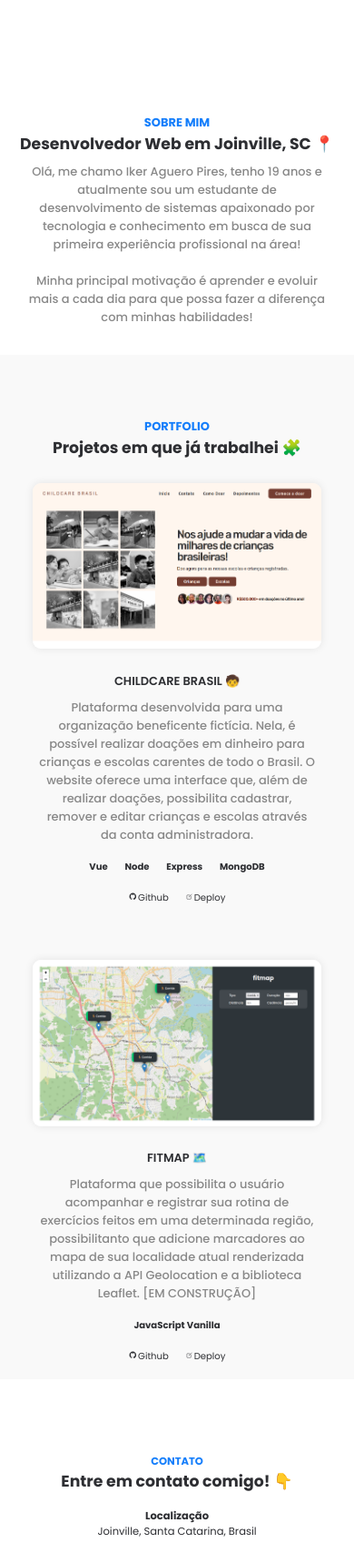
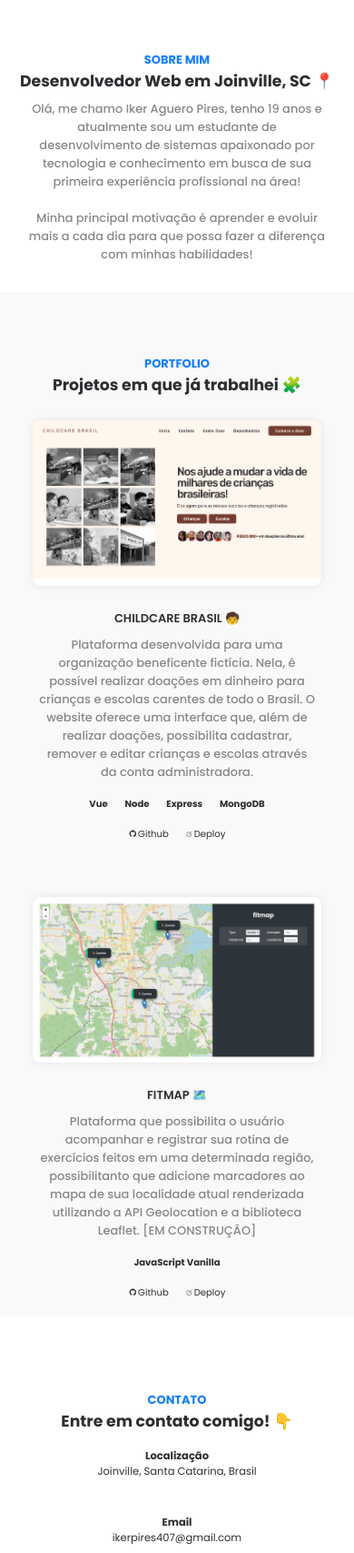
Before and after one commit to ikeraguero/portfolio, a plain HTML site: page index.html in a window 390 px wide. Shown: the part 922-2629 px from the top of the page at 91% size. Drawn offline with nearby package versions, Linux system fonts and the light colour scheme.

Commit message:
Remove Padding on 43em Media Query and Adjust Contact Section Font Size

```diff
--- a/style.css
+++ b/style.css
@@ -166,7 +166,7 @@ h3 {
 }
 
 .contact-title h3 {
-  font-size: 1.6rem;
+  font-size: 1.8rem;
 }
 
 .icon-text {
@@ -388,6 +388,9 @@ h3 {
   .hero-features {
     gap: 0rem;
   }
+  .about-section {
+    padding: 0 6.4rem 2.4rem 6.4rem !important;
+  }
 }
 @media(max-width: 40em) {
   html {
```
